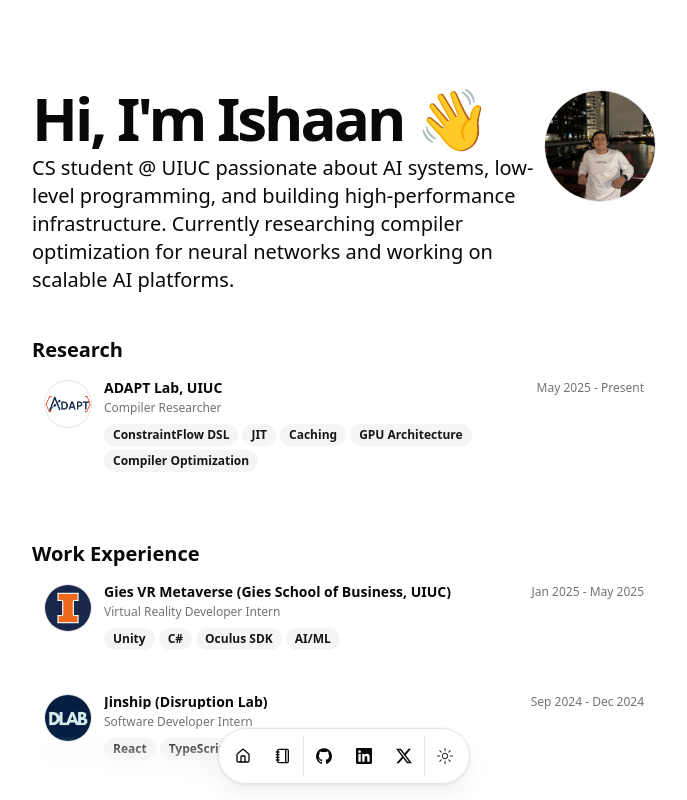
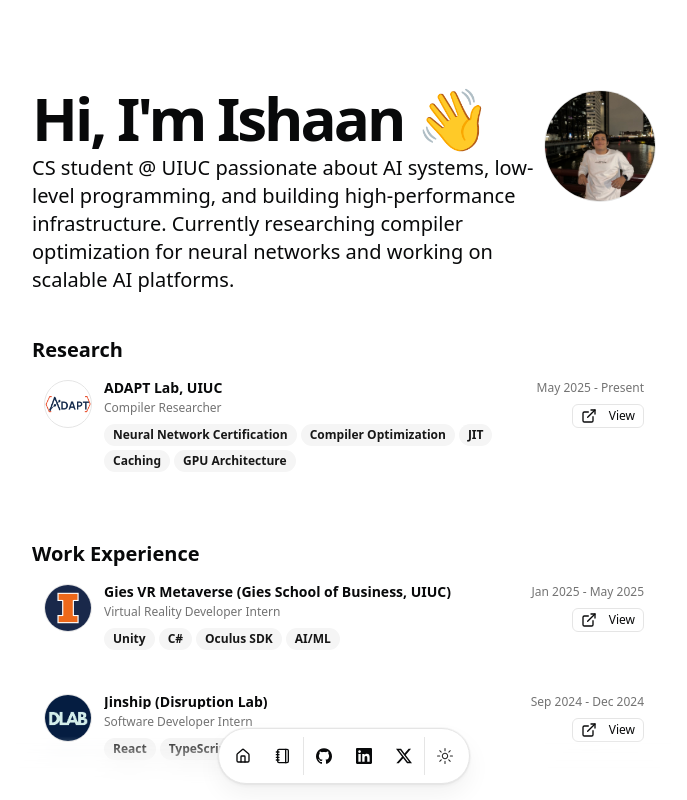
Before and after one commit to GoyalIshaan/personal-website, a Next.js app: page / in a window 1280 px wide. Shown: the top 800 px of the page, without its empty margins (296-983 px from the left). Built offline with nearby package versions, Linux system fonts and the light colour scheme.

Commit message:
added published reserach paper links

```diff
--- a/components/resume-card.tsx
+++ b/components/resume-card.tsx
@@ -2,10 +2,11 @@
 
 import { Avatar, AvatarFallback, AvatarImage } from "@/components/ui/avatar";
 import { Badge } from "@/components/ui/badge";
+import { Button } from "@/components/ui/button";
 
 import { cn } from "@/lib/utils";
 import { motion } from "framer-motion";
-import { ChevronRightIcon } from "lucide-react";
+import { ChevronRightIcon, ExternalLinkIcon } from "lucide-react";
 import Link from "next/link";
 import React from "react";
 
@@ -35,6 +36,19 @@
     if (description) {
       e.preventDefault();
       setIsExpanded(!isExpanded);
+    } else if (href && href !== "#") {
+      // If there's an external link, prevent default navigation
+      e.preventDefault();
+    }
+  };
+
+  const handleExternalLink = (
+    e: React.MouseEvent<HTMLButtonElement, MouseEvent>
+  ) => {
+    e.preventDefault();
+    e.stopPropagation();
+    if (href && href !== "#") {
+      window.open(href, "_blank");
     }
   };
 
@@ -88,8 +102,21 @@
                 </div>
               )}
             </div>
-            <div className="text-xs text-muted-foreground sm:text-right whitespace-nowrap">
-              {period}
+            <div className="flex flex-col items-end gap-2">
+              <div className="text-xs text-muted-foreground whitespace-nowrap">
+                {period}
+              </div>
+              {href && href !== "#" && (
+                <Button
+                  variant="outline"
+                  size="sm"
+                  className="text-xs h-6 px-2"
+                  onClick={handleExternalLink}
+                >
+                  <ExternalLinkIcon className="size-3 mr-1" />
+                  View
+                </Button>
+              )}
             </div>
           </div>
           {description && (
--- a/data/resume.tsx
+++ b/data/resume.tsx
@@ -116,13 +116,13 @@
   research: [
     {
       company: "ADAPT Lab, UIUC",
-      href: "https://adaptlab.illinois.edu/",
+      href: "https://arxiv.org/pdf/2507.20055",
       badges: [
-        "ConstraintFlow DSL",
+        "Neural Network Certification",
+        "Compiler Optimization",
         "JIT",
         "Caching",
         "GPU Architecture",
-        "Compiler Optimization",
       ],
       location: "Champaign, IL",
       title: "Compiler Researcher",
@@ -130,7 +130,7 @@
       start: "May 2025",
       end: "Present",
       description:
-        "Optimized ConstraintFlow DSL compiler for neural network verification, refactoring core passes and creating 15+ diagrams. Engineered multi-level caching and JIT compilation accelerating operations by 45×. Built profiling instrumentation across 20+ compilation stages, eliminating bottlenecks to reduce compile-time by 30%.",
+        "Optimized ConstraintFlow DSL compiler for neural network verification, refactoring core passes and creating 15+ diagrams. Engineered multi-level caching and JIT compilation accelerating operations by 45×. Built profiling instrumentation across 20+ compilation stages, eliminating bottlenecks to reduce compile-time by 30%. Co-authored published research paper on 'A Tensor-Based Compiler and a Runtime for Neuron-Level DNN Certifier Specifications' introducing novel compiler framework for DNN verification.",
     },
   ],
   education: [
```
